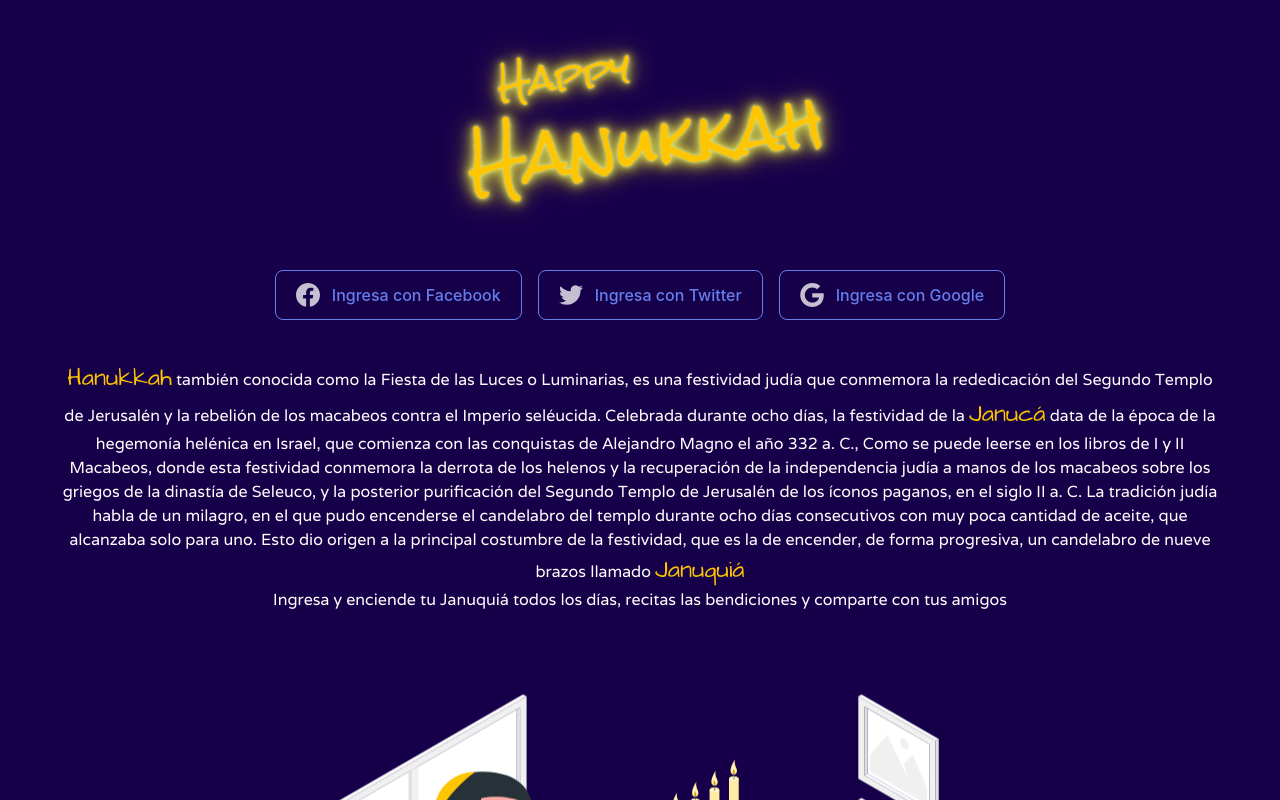
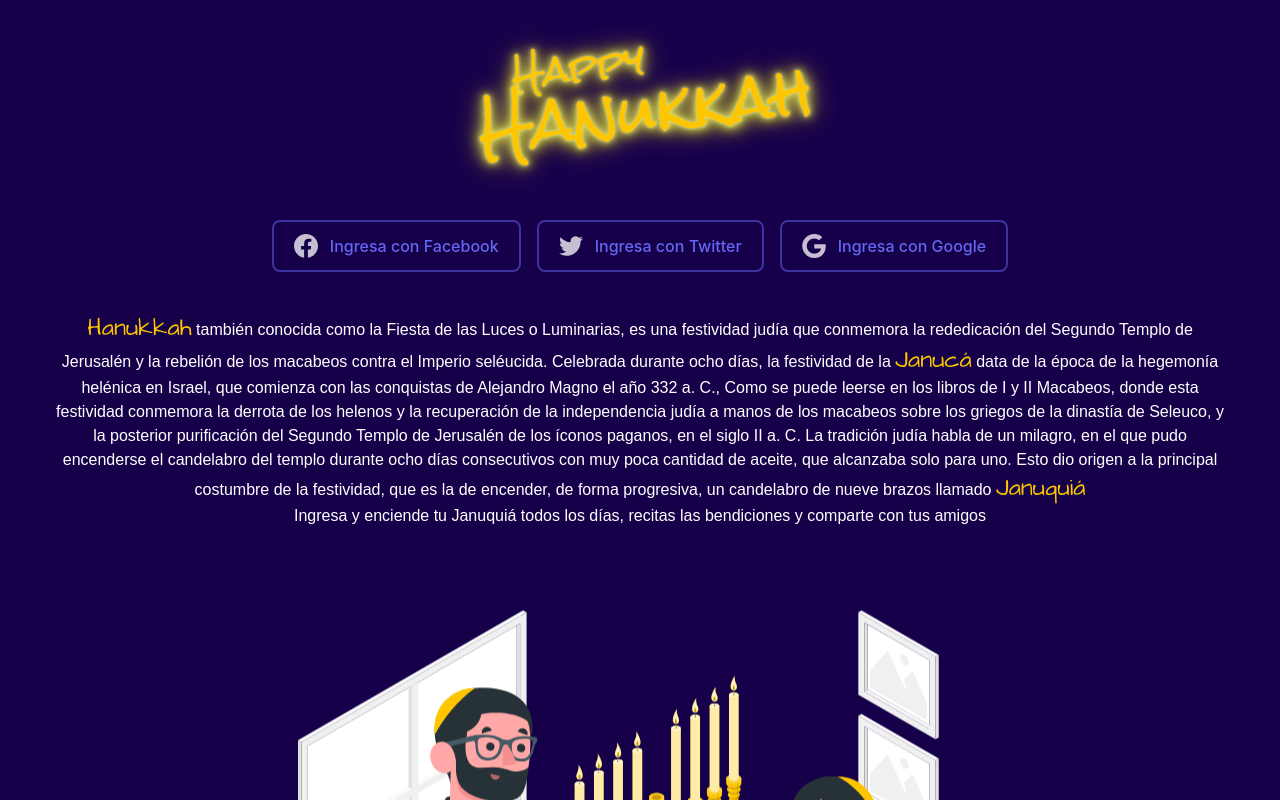
Before and after one commit to yhau1989/Happy-Hanukkah, a Next.js app in the folder hanukkah-site/: page / in a window 1280 px wide. Shown: the top 800 px of the page. Built offline with nearby package versions, Linux system fonts and the light colour scheme; no server answers.

Commit message:
update tailwindcss v2

```diff
--- a/hanukkah-site/components/topmenu.js
+++ b/hanukkah-site/components/topmenu.js
@@ -6,7 +6,7 @@ export default function TopMenu(params) {
   const { name, photoUrl } = params;
 
   return (
-    <div className="w-full border-b border-indigo-500 border-opacity-10 p-2 text-indigo-500 flex content-center items-center space-x-6">
+    <div className="w-full border-b-0 sm:border-b border-indigo-500 border-opacity-50 p-2 text-indigo-500 flex content-center items-center space-x-6">
       <div>
         <div className="flex flex-col happyHanukkahTitle">
           <span className="pl-3 text-1xl">Happy</span>
--- a/hanukkah-site/package.json
+++ b/hanukkah-site/package.json
@@ -13,10 +13,12 @@
   },
   "dependencies": {
     "@loadable/component": "^5.14.1",
+    "autoprefixer": "^10.0.2",
     "firebase": "^8.0.1",
     "next": "10.0.1",
+    "postcss": "^8.1.8",
     "react": "17.0.1",
     "react-dom": "17.0.1",
-    "tailwindcss": "^1.9.6"
+    "tailwindcss": "^2.0.1"
   }
 }
--- a/hanukkah-site/pages/_app.js
+++ b/hanukkah-site/pages/_app.js
@@ -71,14 +71,14 @@ function MyApp({ Component, pageProps }) {
             unicode-range: U+0100-024F, U+0259, U+1E00-1EFF, U+2020, U+20A0-20AB, U+20AD-20CF, U+2113, U+2C60-2C7F, U+A720-A7FF;
           }
 
-          @font-face {
-            font-family: 'Varela';
-            font-style: normal;
-            font-weight: 400;
-            font-display: swap;
-            src: url(/fonts/DPEtYwqExx0AWHX5Ax4EXP_TsA.woff2) format('woff2');
-            unicode-range: U+0000-00FF, U+0131, U+0152-0153, U+02BB-02BC, U+02C6, U+02DA, U+02DC, U+2000-206F, U+2074, U+20AC, U+2122, U+2191, U+2193, U+2212, U+2215, U+FEFF, U+FFFD;
-          }
+          // @font-face {
+          //   font-family: 'Varela';
+          //   font-style: normal;
+          //   font-weight: 400;
+          //   font-display: swap;
+          //   src: url(/fonts/DPEtYwqExx0AWHX5Ax4EXP_TsA.woff2) format('woff2');
+          //   unicode-range: U+0000-00FF, U+0131, U+0152-0153, U+02BB-02BC, U+02C6, U+02DA, U+02DC, U+2000-206F, U+2074, U+20AC, U+2122, U+2191, U+2193, U+2212, U+2215, U+FEFF, U+FFFD;
+          // }
         `}
         </style>
       </Head>
--- a/hanukkah-site/pages/index.js
+++ b/hanukkah-site/pages/index.js
@@ -31,7 +31,7 @@ export default function Home() {
             <span width="100%" height="auto" className="text-6xl">Hanukkah</span>
           </div>
           <div id="access" className="w-full sm:w-auto flex-none flex flex-col-reverse sm:flex-row sm:items-start space-y-3 space-y-reverse sm:space-y-0 sm:space-x-4 mt-10 mx-auto xl:mx-0 p-10">
-            <div id="login_facebook" width="241" height="51" className="cursor-pointer w-full sm:w-auto sm:flex-wrap sm:text-center md:inline-flex inline-flex items-center justify-center font-medium text-indigo-500 bg-opacity-75 group-hover:bg-opacity-0 rounded-lg shadow-sm group-hover:shadow-lg py-3 px-5 border border-indigo-500 border-opacity-10 transition duration-150 transform group-hover:-translate-y-0.5">
+            <div id="login_facebook" width="241" height="51" className="cursor-pointer w-full sm:w-auto sm:flex-wrap sm:text-center md:inline-flex inline-flex items-center justify-center font-medium text-indigo-500 rounded-lg shadow-sm py-3 px-5 border-2 border-indigo-500 border-opacity-50">
               <svg
                 width="24"
                 height="24"
@@ -43,7 +43,7 @@ export default function Home() {
               <span>Ingresa con Facebook</span>
             </div>
 
-            <div id="login_twitter" width="241" height="51" className="cursor-pointer w-full sm:w-auto sm:flex-wrap sm:text-center md:inline-flex inline-flex items-center justify-center font-medium text-indigo-500 bg-opacity-20 group-hover:bg-opacity-30 rounded-lg shadow-sm group-hover:shadow-lg py-3 px-5 border border-indigo-500 border-opacity-10 transform group-hover:-translate-y-0.5 transition-all duration-150">
+            <div id="login_twitter" width="241" height="51" className="cursor-pointer w-full sm:w-auto sm:flex-wrap sm:text-center md:inline-flex inline-flex items-center justify-center font-medium text-indigo-500 rounded-lg shadow-sm py-3 px-5 border-2 border-indigo-500 border-opacity-50">
               <svg
                 width="24"
                 height="24"
@@ -57,7 +57,7 @@ export default function Home() {
 
             <div id="login_google" width="241" height="51"
               onClick={() => auth?.signinWithGoogle("/dashboard")}
-              className="cursor-pointer w-full sm:w-auto sm:flex-wrap sm:text-center md:inline-flex inline-flex  sm:items-block items-center justify-center font-medium text-indigo-500 bg-opacity-20 group-hover:bg-opacity-30 rounded-lg shadow-sm group-hover:shadow-lg py-3 px-5 border border-indigo-500 border-opacity-10 transform group-hover:-translate-y-0.5 transition-all duration-150"
+              className="cursor-pointer w-full sm:w-auto sm:flex-wrap sm:text-center md:inline-flex inline-flex items-center justify-center font-medium text-indigo-500 rounded-lg shadow-sm py-3 px-5 border-2 border-indigo-500 border-opacity-50"
             >
               <svg
                 width="24"
--- a/hanukkah-site/styles/site.css
+++ b/hanukkah-site/styles/site.css
@@ -1,11 +1,33 @@
-/*! normalize.css v8.0.1 | MIT License | github.com/necolas/normalize.css */
+/*! modern-normalize v1.0.0 | MIT License | https://github.com/sindresorhus/modern-normalize */
 
-/* Document
-   ========================================================================== */
+/*
+Document
+========
+*/
 
 /**
- * 1. Correct the line height in all browsers.
- * 2. Prevent adjustments of font size after orientation changes in iOS.
+Use a better box model (opinionated).
+*/
+
+*,
+*::before,
+*::after {
+  box-sizing: border-box;
+}
+
+/**
+Use a more readable tab size (opinionated).
+*/
+
+:root {
+  -moz-tab-size: 4;
+  -o-tab-size: 4;
+     tab-size: 4;
+}
+
+/**
+1. Correct the line height in all browsers.
+2. Prevent adjustments of font size after orientation changes in iOS.
 */
 
 html {
@@ -13,11 +35,13 @@ html {
   -webkit-text-size-adjust: 100%; /* 2 */
 }
 
-/* Sections
-   ========================================================================== */
+/*
+Sections
+========
+*/
 
 /**
- * Remove the margin in all browsers.
+Remove the margin in all browsers.
 */
 
 body {
@@ -25,72 +49,53 @@ body {
 }
 
 /**
- * Render the `main` element consistently in IE.
+Improve consistency of default fonts in all browsers. (https://github.com/sindresorhus/modern-normalize/issues/3)
 */
 
-main {
-  display: block;
+body {
+  font-family:
+		system-ui,
+		-apple-system, /* Firefox supports this but not yet `system-ui` */
+		'Segoe UI',
+		Roboto,
+		Helvetica,
+		Arial,
+		sans-serif,
+		'Apple Color Emoji',
+		'Segoe UI Emoji';
+}
+
+/*
+Grouping content
+================
+*/
+
+/**
+1. Add the correct height in Firefox.
+2. Correct the inheritance of border color in Firefox. (https://bugzilla.mozilla.org/show_bug.cgi?id=190655)
+*/
+
+hr {
+  height: 0; /* 1 */
+  color: inherit; /* 2 */
+}
+
+/*
+Text-level semantics
+====================
+*/
+
+/**
+Add the correct text decoration in Chrome, Edge, and Safari.
+*/
+
+abbr[title] {
+  -webkit-text-decoration: underline dotted;
+          text-decoration: underline dotted;
 }
 
 /**
- * Correct the font size and margin on `h1` elements within `section` and
- * `article` contexts in Chrome, Firefox, and Safari.
- */
-
-h1 {
-  font-size: 2em;
-  margin: 0.67em 0;
-}
-
-/* Grouping content
-   ========================================================================== */
-
-/**
- * 1. Add the correct box sizing in Firefox.
- * 2. Show the overflow in Edge and IE.
- */
-
-hr {
-  box-sizing: content-box; /* 1 */
-  height: 0; /* 1 */
-  overflow: visible; /* 2 */
-}
-
-/**
- * 1. Correct the inheritance and scaling of font size in all browsers.
- * 2. Correct the odd `em` font sizing in all browsers.
- */
-
-pre {
-  font-family: monospace, monospace; /* 1 */
-  font-size: 1em; /* 2 */
-}
-
-/* Text-level semantics
-   ========================================================================== */
-
-/**
- * Remove the gray background on active links in IE 10.
- */
-
-a {
-  background-color: transparent;
-}
-
-/**
- * 1. Remove the bottom border in Chrome 57-
- * 2. Add the correct text decoration in Chrome, Edge, IE, Opera, and Safari.
- */
-
-abbr[title] {
-  border-bottom: none; /* 1 */
-  text-decoration: underline; /* 2 */
-  -webkit-text-decoration: underline dotted;
-          text-decoration: underline dotted; /* 2 */
-}
-
-/**
- * Add the correct font weight in Chrome, Edge, and Safari.
+Add the correct font weight in Edge and Safari.
 */
 
 b,
@@ -99,19 +104,26 @@ strong {
 }
 
 /**
- * 1. Correct the inheritance and scaling of font size in all browsers.
- * 2. Correct the odd `em` font sizing in all browsers.
+1. Improve consistency of default fonts in all browsers. (https://github.com/sindresorhus/modern-normalize/issues/3)
+2. Correct the odd 'em' font sizing in all browsers.
 */
 
 code,
 kbd,
-samp {
-  font-family: monospace, monospace; /* 1 */
+samp,
+pre {
+  font-family:
+		ui-monospace,
+		SFMono-Regular,
+		Consolas,
+		'Liberation Mono',
+		Menlo,
+		monospace; /* 1 */
   font-size: 1em; /* 2 */
 }
 
 /**
- * Add the correct font size in all browsers.
+Add the correct font size in all browsers.
 */
 
 small {
@@ -119,8 +131,7 @@ small {
 }
 
 /**
- * Prevent `sub` and `sup` elements from affecting the line height in
- * all browsers.
+Prevent 'sub' and 'sup' elements from affecting the line height in all browsers.
 */
 
 sub,
@@ -139,23 +150,29 @@ sup {
   top: -0.5em;
 }
 
-/* Embedded content
-   ========================================================================== */
+/*
+Tabular data
+============
+*/
 
 /**
- * Remove the border on images inside links in IE 10.
+1. Remove text indentation from table contents in Chrome and Safari. (https://bugs.chromium.org/p/chromium/issues/detail?id=999088, https://bugs.webkit.org/show_bug.cgi?id=201297)
+2. Correct table border color inheritance in all Chrome and Safari. (https://bugs.chromium.org/p/chromium/issues/detail?id=935729, https://bugs.webkit.org/show_bug.cgi?id=195016)
 */
 
-img {
-  border-style: none;
+table {
+  text-indent: 0; /* 1 */
+  border-color: inherit; /* 2 */
 }
 
-/* Forms
-   ========================================================================== */
+/*
+Forms
+=====
+*/
 
 /**
- * 1. Change the font styles in all browsers.
- * 2. Remove the margin in Firefox and Safari.
+1. Change the font styles in all browsers.
+2. Remove the margin in Firefox and Safari.
 */
 
 button,
@@ -170,18 +187,8 @@ textarea {
 }
 
 /**
- * Show the overflow in IE.
- * 1. Show the overflow in Edge.
- */
-
-button,
-input { /* 1 */
-  overflow: visible;
-}
-
-/**
- * Remove the inheritance of text transform in Edge, Firefox, and IE.
- * 1. Remove the inheritance of text transform in Firefox.
+Remove the inheritance of text transform in Edge and Firefox.
+1. Remove the inheritance of text transform in Firefox.
 */
 
 button,
@@ -190,59 +197,37 @@ select { /* 1 */
 }
 
 /**
- * Correct the inability to style clickable types in iOS and Safari.
+Correct the inability to style clickable types in iOS and Safari.
 */
 
 button,
-[type="button"] {
+[type='button'] {
   -webkit-appearance: button;
 }
 
 /**
- * Remove the inner border and padding in Firefox.
+Remove the inner border and padding in Firefox.
 */
 
-button::-moz-focus-inner,
-[type="button"]::-moz-focus-inner {
-  border-style: none;
+/**
+Restore the focus styles unset by the previous rule.
+*/
+
+/**
+Remove the additional ':invalid' styles in Firefox.
+See: https://github.com/mozilla/gecko-dev/blob/2f9eacd9d3d995c937b4251a5557d95d494c9be1/layout/style/res/forms.css#L728-L737
+*/
+
+/**
+Remove the padding so developers are not caught out when they zero out 'fieldset' elements in all browsers.
+*/
+
+legend {
   padding: 0;
 }
 
 /**
- * Restore the focus styles unset by the previous rule.
- */
-
-button:-moz-focusring,
-[type="button"]:-moz-focusring {
-  outline: 1px dotted ButtonText;
-}
-
-/**
- * Correct the padding in Firefox.
- */
-
-fieldset {
-  padding: 0.35em 0.75em 0.625em;
-}
-
-/**
- * 1. Correct the text wrapping in Edge and IE.
- * 2. Correct the color inheritance from `fieldset` elements in IE.
- * 3. Remove the padding so developers are not caught out when they zero out
- *    `fieldset` elements in all browsers.
- */
-
-legend {
-  box-sizing: border-box; /* 1 */
-  color: inherit; /* 2 */
-  display: table; /* 1 */
-  max-width: 100%; /* 1 */
-  padding: 0; /* 3 */
-  white-space: normal; /* 1 */
-}
-
-/**
- * Add the correct vertical alignment in Chrome, Firefox, and Opera.
+Add the correct vertical alignment in Chrome and Firefox.
 */
 
 progress {
@@ -250,72 +235,34 @@ progress {
 }
 
 /**
- * Remove the default vertical scrollbar in IE 10+.
- */
-
-textarea {
-  overflow: auto;
-}
-
-/**
- * 1. Add the correct box sizing in IE 10.
- * 2. Remove the padding in IE 10.
+Correct the cursor style of increment and decrement buttons in Safari.
 */
 
 /**
- * Correct the cursor style of increment and decrement buttons in Chrome.
+1. Correct the odd appearance in Chrome and Safari.
+2. Correct the outline style in Safari.
 */
 
 /**
- * 1. Correct the odd appearance in Chrome and Safari.
- * 2. Correct the outline style in Safari.
+Remove the inner padding in Chrome and Safari on macOS.
 */
 
 /**
- * Remove the inner padding in Chrome and Safari on macOS.
+1. Correct the inability to style clickable types in iOS and Safari.
+2. Change font properties to 'inherit' in Safari.
 */
 
-/**
- * 1. Correct the inability to style clickable types in iOS and Safari.
- * 2. Change font properties to `inherit` in Safari.
+/*
+Interactive
+===========
 */
 
-/* Interactive
-   ========================================================================== */
-
 /*
- * Add the correct display in Edge, IE 10+, and Firefox.
- */
-
-details {
-  display: block;
-}
-
-/*
- * Add the correct display in all browsers.
+Add the correct display in Chrome and Safari.
 */
 
 summary {
   display: list-item;
-}
-
-/* Misc
-   ========================================================================== */
-
-/**
- * Add the correct display in IE 10+.
- */
-
-template {
-  display: none;
-}
-
-/**
- * Add the correct display in IE 10.
- */
-
-[hidden] {
-  display: none;
 }
 
 /**
@@ -383,8 +330,18 @@ ul {
  */
 
 html {
-  font-family: system-ui, -apple-system, BlinkMacSystemFont, "Segoe UI", Roboto, "Helvetica Neue", Arial, "Noto Sans", sans-serif, "Apple Color Emoji", "Segoe UI Emoji", "Segoe UI Symbol", "Noto Color Emoji"; /* 1 */
+  font-family: ui-sans-serif, system-ui, -apple-system, BlinkMacSystemFont, "Segoe UI", Roboto, "Helvetica Neue", Arial, "Noto Sans", sans-serif, "Apple Color Emoji", "Segoe UI Emoji", "Segoe UI Symbol", "Noto Color Emoji"; /* 1 */
   line-height: 1.5; /* 2 */
+}
+
+/**
+ * Inherit font-family and line-height from `html` so users can set them as
+ * a class directly on the `html` element.
+ */
+
+body {
+  font-family: inherit;
+  line-height: inherit;
 }
 
 /**
@@ -419,7 +376,7 @@ html {
   box-sizing: border-box; /* 1 */
   border-width: 0; /* 2 */
   border-style: solid; /* 2 */
-  border-color: #e2e8f0; /* 2 */
+  border-color: #e5e7eb; /* 2 */
 }
 
 /*
@@ -449,16 +406,16 @@ textarea {
 }
 
 input::-moz-placeholder, textarea::-moz-placeholder {
-  color: #a0aec0;
+  color: #9ca3af;
 }
 
 input:-ms-input-placeholder, textarea:-ms-input-placeholder {
-  color: #a0aec0;
+  color: #9ca3af;
 }
 
 input::placeholder,
 textarea::placeholder {
-  color: #a0aec0;
+  color: #9ca3af;
 }
 
 button {
@@ -518,7 +475,7 @@ pre,
 code,
 kbd,
 samp {
-  font-family: Menlo, Monaco, Consolas, "Liberation Mono", "Courier New", monospace;
+  font-family: ui-monospace, SFMono-Regular, Menlo, Monaco, Consolas, "Liberation Mono", "Courier New", monospace;
 }
 
 /**
@@ -582,42 +539,47 @@ video {
   }
 }
 
-.space-x-2 > :not(template) ~ :not(template) {
-  --space-x-reverse: 0;
-  margin-right: calc(0.5rem * var(--space-x-reverse));
-  margin-left: calc(0.5rem * calc(1 - var(--space-x-reverse)));
+@media (min-width: 1536px) {
+  .container {
+    max-width: 1536px;
+  }
 }
 
-.space-y-3 > :not(template) ~ :not(template) {
-  --space-y-reverse: 0;
-  margin-top: calc(0.75rem * calc(1 - var(--space-y-reverse)));
-  margin-bottom: calc(0.75rem * var(--space-y-reverse));
+.space-x-2 > :not([hidden]) ~ :not([hidden]) {
+  --tw-space-x-reverse: 0;
+  margin-right: calc(0.5rem * var(--tw-space-x-reverse));
+  margin-left: calc(0.5rem * calc(1 - var(--tw-space-x-reverse)));
 }
 
-.space-y-6 > :not(template) ~ :not(template) {
-  --space-y-reverse: 0;
-  margin-top: calc(1.5rem * calc(1 - var(--space-y-reverse)));
-  margin-bottom: calc(1.5rem * var(--space-y-reverse));
+.space-y-3 > :not([hidden]) ~ :not([hidden]) {
+  --tw-space-y-reverse: 0;
+  margin-top: calc(0.75rem * calc(1 - var(--tw-space-y-reverse)));
+  margin-bottom: calc(0.75rem * var(--tw-space-y-reverse));
 }
 
-.space-x-6 > :not(template) ~ :not(template) {
-  --space-x-reverse: 0;
-  margin-right: calc(1.5rem * var(--space-x-reverse));
-  margin-left: calc(1.5rem * calc(1 - var(--space-x-reverse)));
+.space-y-6 > :not([hidden]) ~ :not([hidden]) {
+  --tw-space-y-reverse: 0;
+  margin-top: calc(1.5rem * calc(1 - var(--tw-space-y-reverse)));
+  margin-bottom: calc(1.5rem * var(--tw-space-y-reverse));
 }
 
-.space-y-reverse > :not(template) ~ :not(template) {
-  --space-y-reverse: 1;
+.space-x-6 > :not([hidden]) ~ :not([hidden]) {
+  --tw-space-x-reverse: 0;
+  margin-right: calc(1.5rem * var(--tw-space-x-reverse));
+  margin-left: calc(1.5rem * calc(1 - var(--tw-space-x-reverse)));
 }
 
-.bg-opacity-75 {
-  --bg-opacity: 0.75;
+.space-y-reverse > :not([hidden]) ~ :not([hidden]) {
+  --tw-space-y-reverse: 1;
 }
 
 .border-indigo-500 {
-  --border-opacity: 1;
-  border-color: #667eea;
-  border-color: rgba(102, 126, 234, var(--border-opacity));
+  --tw-border-opacity: 1;
+  border-color: rgba(99, 102, 241, var(--tw-border-opacity));
+}
+
+.border-opacity-50 {
+  --tw-border-opacity: 0.5;
 }
 
 .rounded-lg {
@@ -628,12 +590,12 @@ video {
   border-radius: 9999px;
 }
 
-.border {
-  border-width: 1px;
+.border-2 {
+  border-width: 2px;
 }
 
-.border-b {
-  border-bottom-width: 1px;
+.border-b-0 {
+  border-bottom-width: 0px;
 }
 
 .cursor-pointer {
@@ -702,26 +664,32 @@ video {
 
 .text-base {
   font-size: 1rem;
+  line-height: 1.5rem;
 }
 
 .text-lg {
   font-size: 1.125rem;
+  line-height: 1.75rem;
 }
 
 .text-2xl {
   font-size: 1.5rem;
+  line-height: 2rem;
 }
 
 .text-3xl {
   font-size: 1.875rem;
+  line-height: 2.25rem;
 }
 
 .text-4xl {
   font-size: 2.25rem;
+  line-height: 2.5rem;
 }
 
 .text-6xl {
-  font-size: 4rem;
+  font-size: 3.75rem;
+  line-height: 1;
 }
 
 .leading-6 {
@@ -818,14 +786,28 @@ video {
 }
 
 .inset-0 {
-  top: 0;
-  right: 0;
-  bottom: 0;
-  left: 0;
+  top: 0px;
+  right: 0px;
+  bottom: 0px;
+  left: 0px;
+}
+
+* {
+  --tw-shadow: 0 0 #0000;
 }
 
 .shadow-sm {
-  box-shadow: 0 1px 2px 0 rgba(0, 0, 0, 0.05);
+  --tw-shadow: 0 1px 2px 0 rgba(0, 0, 0, 0.05);
+  box-shadow: var(--tw-ring-offset-shadow, 0 0 #0000), var(--tw-ring-shadow, 0 0 #0000), var(--tw-shadow);
+}
+
+* {
+  --tw-ring-inset: var(--tw-empty,/*!*/ /*!*/);
+  --tw-ring-offset-width: 0px;
+  --tw-ring-offset-color: #fff;
+  --tw-ring-color: rgba(59, 130, 246, 0.5);
+  --tw-ring-offset-shadow: 0 0 #0000;
+  --tw-ring-shadow: 0 0 #0000;
 }
 
 .text-left {
@@ -837,31 +819,27 @@ video {
 }
 
 .text-white {
-  --text-opacity: 1;
-  color: #fff;
-  color: rgba(255, 255, 255, var(--text-opacity));
+  --tw-text-opacity: 1;
+  color: rgba(255, 255, 255, var(--tw-text-opacity));
 }
 
 .text-red-600 {
-  --text-opacity: 1;
-  color: #e53e3e;
-  color: rgba(229, 62, 62, var(--text-opacity));
+  --tw-text-opacity: 1;
+  color: rgba(220, 38, 38, var(--tw-text-opacity));
 }
 
 .text-indigo-500 {
-  --text-opacity: 1;
-  color: #667eea;
-  color: rgba(102, 126, 234, var(--text-opacity));
+  --tw-text-opacity: 1;
+  color: rgba(99, 102, 241, var(--tw-text-opacity));
 }
 
 .text-purple-100 {
-  --text-opacity: 1;
-  color: #faf5ff;
-  color: rgba(250, 245, 255, var(--text-opacity));
+  --tw-text-opacity: 1;
+  color: rgba(237, 233, 254, var(--tw-text-opacity));
 }
 
 .text-opacity-75 {
-  --text-opacity: 0.75;
+  --tw-text-opacity: 0.75;
 }
 
 .w-8 {
@@ -878,29 +856,6 @@ video {
 
 .z-10 {
   z-index: 10;
-}
-
-.transform {
-  --transform-translate-x: 0;
-  --transform-translate-y: 0;
-  --transform-rotate: 0;
-  --transform-skew-x: 0;
-  --transform-skew-y: 0;
-  --transform-scale-x: 1;
-  --transform-scale-y: 1;
-  transform: translateX(var(--transform-translate-x)) translateY(var(--transform-translate-y)) rotate(var(--transform-rotate)) skewX(var(--transform-skew-x)) skewY(var(--transform-skew-y)) scaleX(var(--transform-scale-x)) scaleY(var(--transform-scale-y));
-}
-
-.transition-all {
-  transition-property: all;
-}
-
-.transition {
-  transition-property: background-color, border-color, color, fill, stroke, opacity, box-shadow, transform;
-}
-
-.duration-150 {
-  transition-duration: 150ms;
 }
 
 @-webkit-keyframes spin {
@@ -1128,16 +1083,20 @@ a {
 }
 
 @media (min-width: 640px) {
-  .sm\:space-y-0 > :not(template) ~ :not(template) {
-    --space-y-reverse: 0;
-    margin-top: calc(0px * calc(1 - var(--space-y-reverse)));
-    margin-bottom: calc(0px * var(--space-y-reverse));
+  .sm\:space-y-0 > :not([hidden]) ~ :not([hidden]) {
+    --tw-space-y-reverse: 0;
+    margin-top: calc(0px * calc(1 - var(--tw-space-y-reverse)));
+    margin-bottom: calc(0px * var(--tw-space-y-reverse));
   }
 
-  .sm\:space-x-4 > :not(template) ~ :not(template) {
-    --space-x-reverse: 0;
-    margin-right: calc(1rem * var(--space-x-reverse));
-    margin-left: calc(1rem * calc(1 - var(--space-x-reverse)));
+  .sm\:space-x-4 > :not([hidden]) ~ :not([hidden]) {
+    --tw-space-x-reverse: 0;
+    margin-right: calc(1rem * var(--tw-space-x-reverse));
+    margin-left: calc(1rem * calc(1 - var(--tw-space-x-reverse)));
+  }
+
+  .sm\:border-b {
+    border-bottom-width: 1px;
   }
 
   .sm\:block {
@@ -1166,6 +1125,7 @@ a {
 
   .sm\:text-4xl {
     font-size: 2.25rem;
+    line-height: 2.5rem;
   }
 
   .sm\:mt-6 {
@@ -1204,14 +1164,18 @@ a {
 @media (min-width: 1280px) {
   .xl\:text-5xl {
     font-size: 3rem;
+    line-height: 1;
   }
 
   .xl\:mx-0 {
-    margin-left: 0;
-    margin-right: 0;
+    margin-left: 0px;
+    margin-right: 0px;
   }
 
   .xl\:w-3\/5 {
     width: 60%;
   }
 }
+
+@media (min-width: 1536px) {
+}
```
Also changed, not shown: 1 other file (tests, documents, lock files or other folders). Lines whose indentation alone changed are shown as unchanged.
